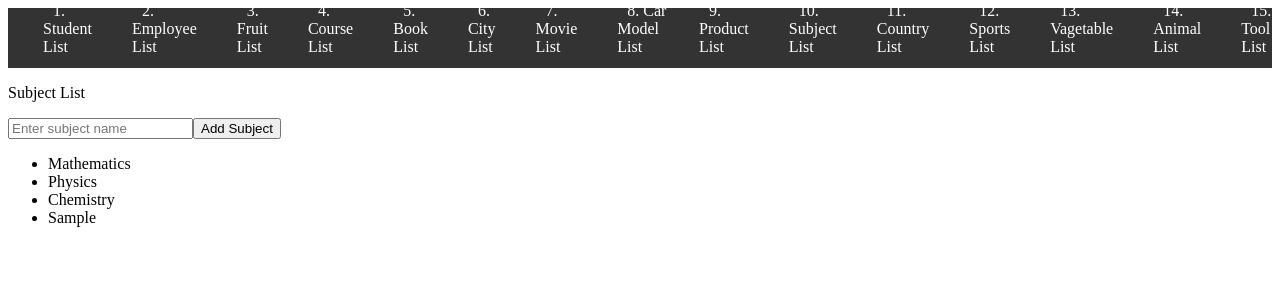
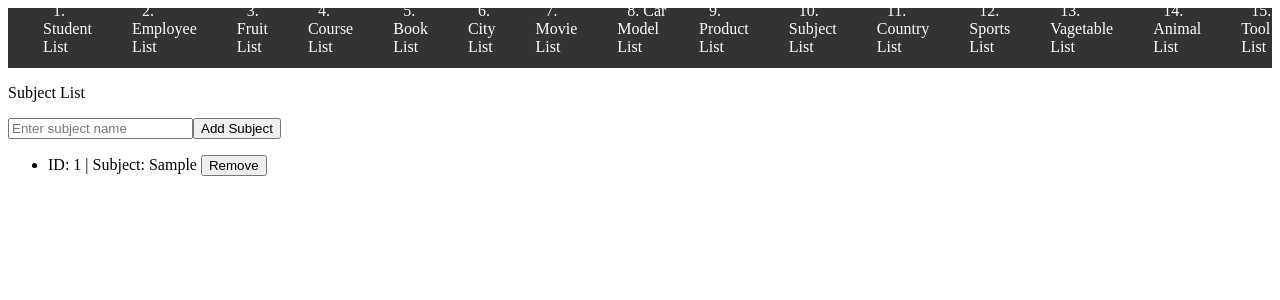
Before and after one commit to kaysie0919/AngularDataStructure, an Angular app: page /sublist in a window 1280 px wide. Both pictures are taken after typing "Sample" into the empty fields and a click on the button "Add Subject". Shown: the top 300 px of the page. Built offline with nearby package versions, Linux system fonts and the light colour scheme.

Commit message:
Add subjectlist services

```diff
--- /dev/null
+++ b/src/app/components/services/subjectlist.service.ts
@@ -0,0 +1,32 @@
+import { Injectable } from '@angular/core';
+
+interface Subject {
+  id: number;
+  name: string;
+}
+
+@Injectable({
+  providedIn: 'root'
+})
+export class SubjectlistService {
+  private subjectList: Subject[] = [];
+  private nextId: number = 1;
+
+  getSubjects(): Subject[] {
+    return this.subjectList;
+  }
+
+  addSubject(name: string) {
+    if (name.trim()) {
+      const subject: Subject = {
+        id: this.nextId++,
+        name: name.trim()
+      };
+      this.subjectList.push(subject);
+    }
+  }
+
+  removeSubject(id: number) {
+    this.subjectList = this.subjectList.filter(subject => subject.id !== id);
+  }
+}
--- a/src/app/components/subjectlist/subjectlist.component.html
+++ b/src/app/components/subjectlist/subjectlist.component.html
@@ -1,8 +1,9 @@
 <p>Subject List</p>
 <input type="text" [(ngModel)]="subject" placeholder="Enter subject name">
-
-  <button (click)="addSubject()">Add Subject</button>
-
-  <ul>
-    <li *ngFor="let subject of subjectList">{{ subject }}</li>
-  </ul>
+<button (click)="addSubject()">Add Subject</button>
+<ul>
+  <li *ngFor="let subject of subjectList">
+    ID: {{ subject.id }} | Subject: {{ subject.name }}
+    <button (click)="removeSubject(subject.id)">Remove</button>
+  </li>
+</ul>
--- a/src/app/components/subjectlist/subjectlist.component.ts
+++ b/src/app/components/subjectlist/subjectlist.component.ts
@@ -1,19 +1,27 @@
 import { Component } from '@angular/core';
+import { SubjectlistService } from '../services/subjectlist.service';
 
 @Component({
   selector: 'app-subjectlist',
   templateUrl: './subjectlist.component.html',
-  styleUrl: './subjectlist.component.css'
+  styleUrls: ['./subjectlist.component.css']
 })
 export class SubjectlistComponent {
   subject: string = '';
-  subjectList: string[] = ['Mathematics', 'Physics', 'Chemistry'];
+  subjectList: { id: number; name: string }[] = [];
+
+  constructor(private subjectService: SubjectlistService) {
+    this.subjectList = this.subjectService.getSubjects();
+  }
 
   addSubject() {
-    if (this.subject.trim()) {
-      this.subjectList.push(this.subject.trim());
-      this.subject = '';
-    }
+    this.subjectService.addSubject(this.subject);
+    this.subjectList = this.subjectService.getSubjects();
+    this.subject = '';
   }
 
+  removeSubject(id: number) {
+    this.subjectService.removeSubject(id);
+    this.subjectList = this.subjectService.getSubjects();
+  }
 }
```
Also changed, not shown: 1 other file (tests, documents, lock files or other folders).
